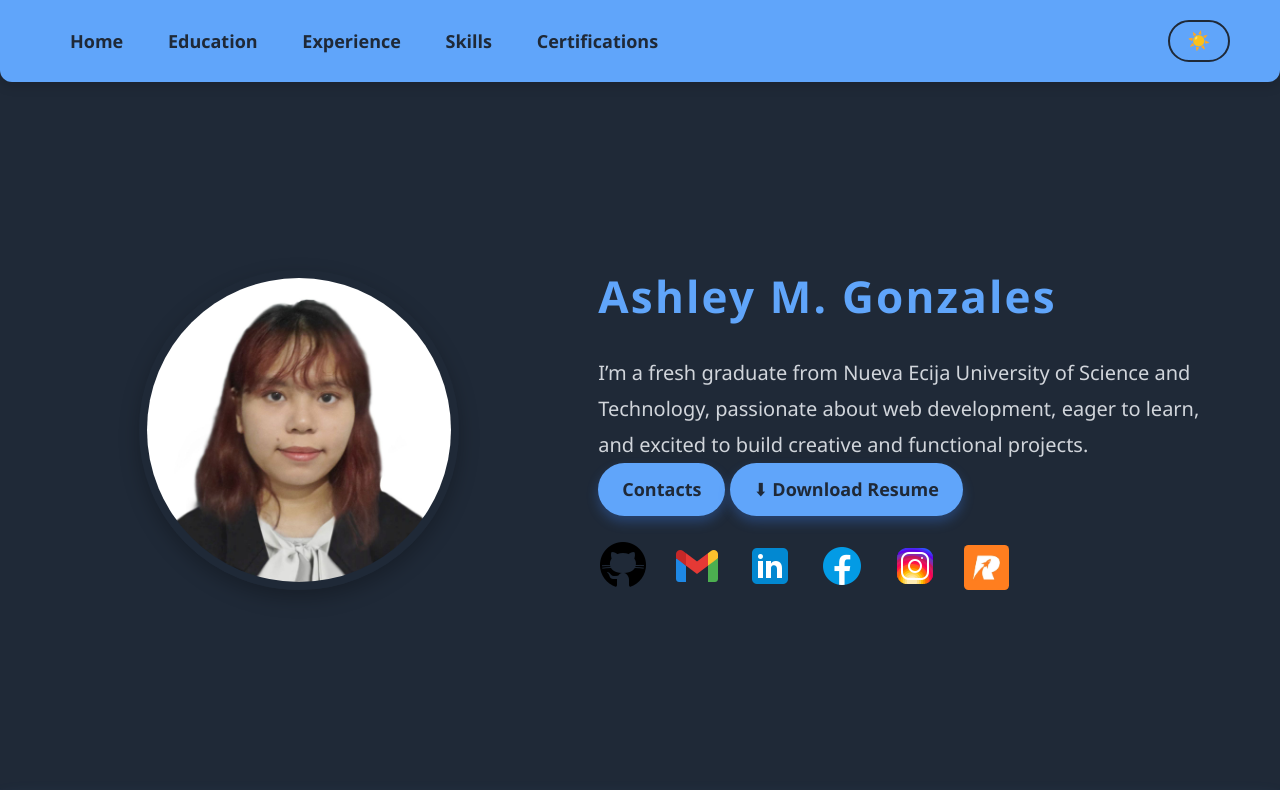
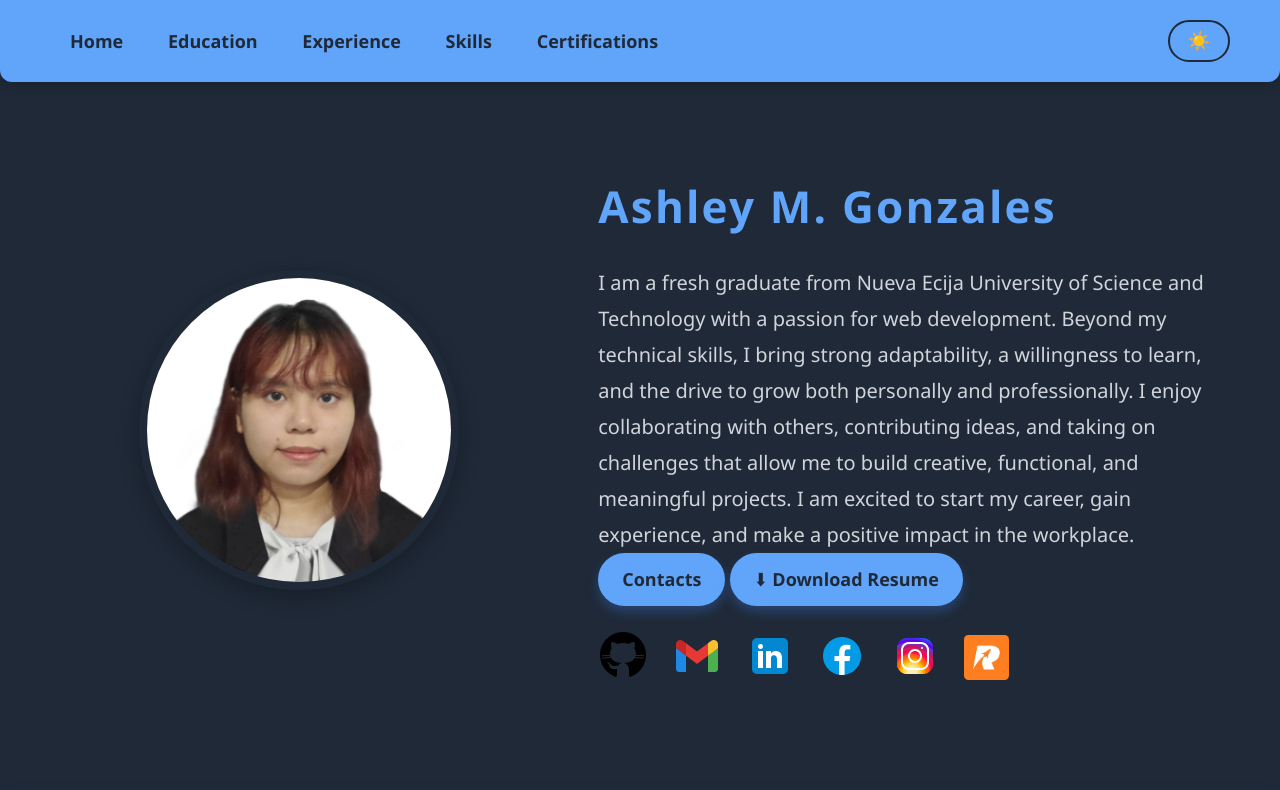
Before and after one commit to ashlel1523/Profile, a plain HTML site: page index.html in a window 1280 px wide. Shown: the top 790 px of the page. Drawn offline with Linux system fonts and the light colour scheme.

Commit message:
Update: changed homepage design

```diff
--- a/profile.html
+++ b/index.html
@@ -44,7 +44,7 @@
     <div class="about">
       <h1>Ashley M. Gonzales</h1>
       <p>
-        I’m a fresh graduate from Nueva Ecija University of Science and Technology, passionate about web development, eager to learn, and excited to build creative and functional projects.
+        I am a fresh graduate from Nueva Ecija University of Science and Technology with a passion for web development. Beyond my technical skills, I bring strong adaptability, a willingness to learn, and the drive to grow both personally and professionally. I enjoy collaborating with others, contributing ideas, and taking on challenges that allow me to build creative, functional, and meaningful projects. I am excited to start my career, gain experience, and make a positive impact in the workplace.
       </p>
       <a href="#contact" class="resume-btn">Contacts</a>
       <a href="Gonzales, Ashley M.pdf" download class="resume-btn">⬇ Download Resume</a>
@@ -81,8 +81,8 @@
       <div class="edu-right">
         <img src="neust.webp" alt="Education Illustration" class="image" />
         <p>
+          Nueva Ecija University of Science and Technology<br />
           Bachelor of Science in Information Technology<br />
-          Nueva Ecija University of Science and Technology<br />
           Graduated: 2025
         </p>
       </div>
```
